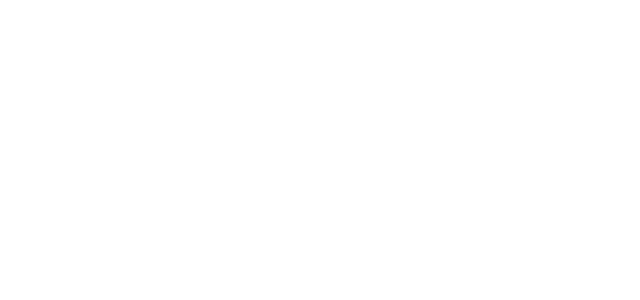
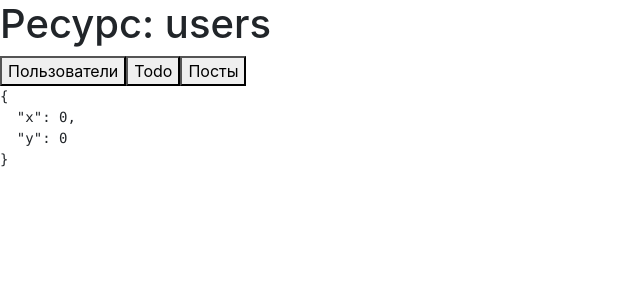
Before and after one commit to vladovinkin/react-hooks-learning, a React (Create React App) app: page / in a window 1280 px wide. Shown: the top 300 px of the page, without its empty margins (0-640 px from the left). Built offline with nearby package versions, Linux system fonts and the light colour scheme; no server answers.

Commit message:
использование хука useEffect

```diff
--- a/src/App.tsx
+++ b/src/App.tsx
@@ -1,5 +1,50 @@
+import { useEffect, useState } from 'react'
+
 const App = () => {
-  return <div></div>
+  const [type, setType] = useState('users')
+  const [data, setData] = useState([])
+  const [pos, setPos] = useState({
+    x: 0,
+    y: 0,
+  })
+
+  // useEffect(() => console.log('useEffect render'))
+
+  useEffect(() => {
+    fetch(`https://jsonplaceholder.typicode.com/${type}`)
+      .then((response) => response.json())
+      .then((json) => setData(json))
+
+    return () => {
+      console.log(`clean type ${type}`)
+    }
+  }, [type])
+
+  const mouseMoveHandler = (event: MouseEvent) => {
+    setPos({
+      x: event.clientX,
+      y: event.clientY,
+    })
+  }
+
+  useEffect(() => {
+    console.log('Component did mount')
+    window.addEventListener('mousemove', mouseMoveHandler)
+
+    return () => window.removeEventListener('mousemove', mouseMoveHandler)
+  }, [])
+
+  return (
+    <div>
+      <h1>Ресурс: {type}</h1>
+      <button onClick={() => setType('users')}>Пользователи</button>
+      <button onClick={() => setType('todos')}>Todo</button>
+      <button onClick={() => setType('posts')}>Посты</button>
+
+      {/*<pre>{JSON.stringify(data, null, 2)}</pre>*/}
+      <pre>{JSON.stringify(pos, null, 2)}</pre>
+    </div>
+  )
 }
 
 export default App
```
